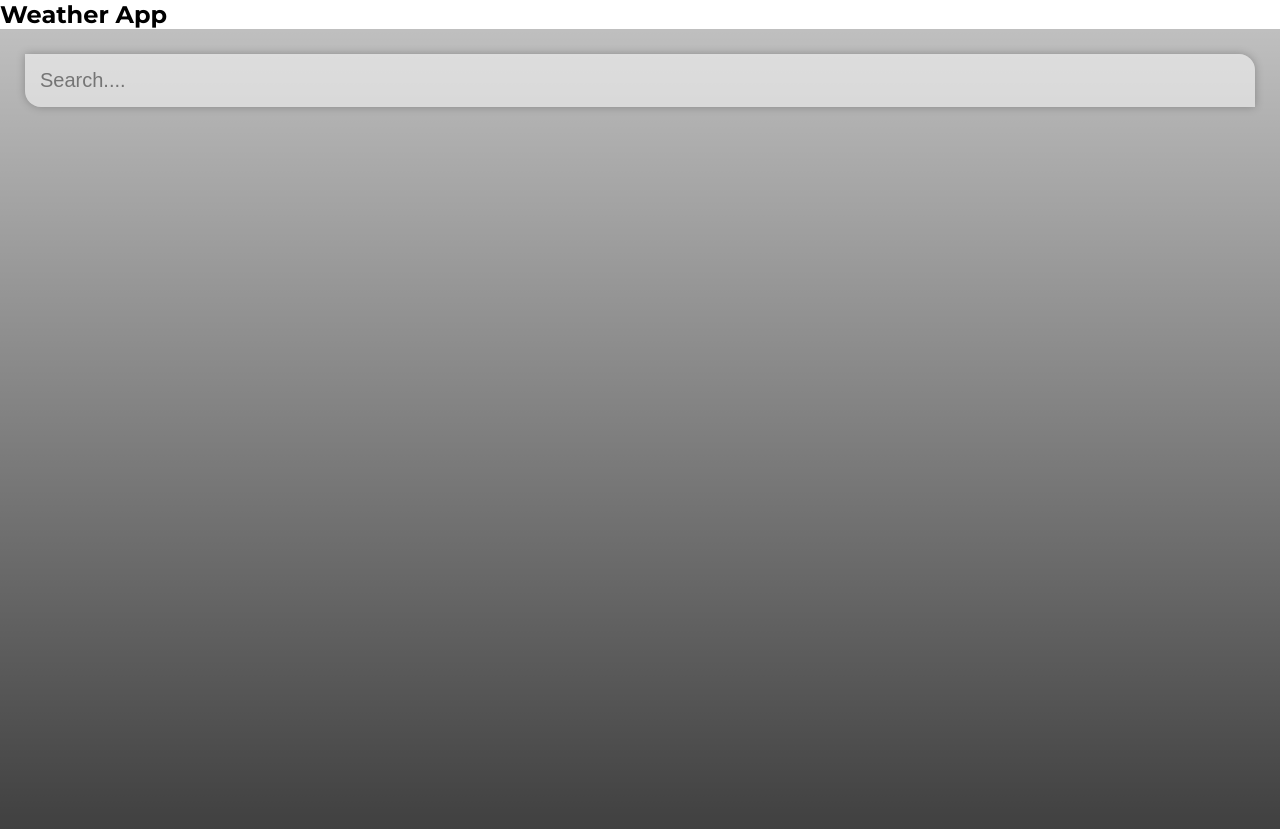
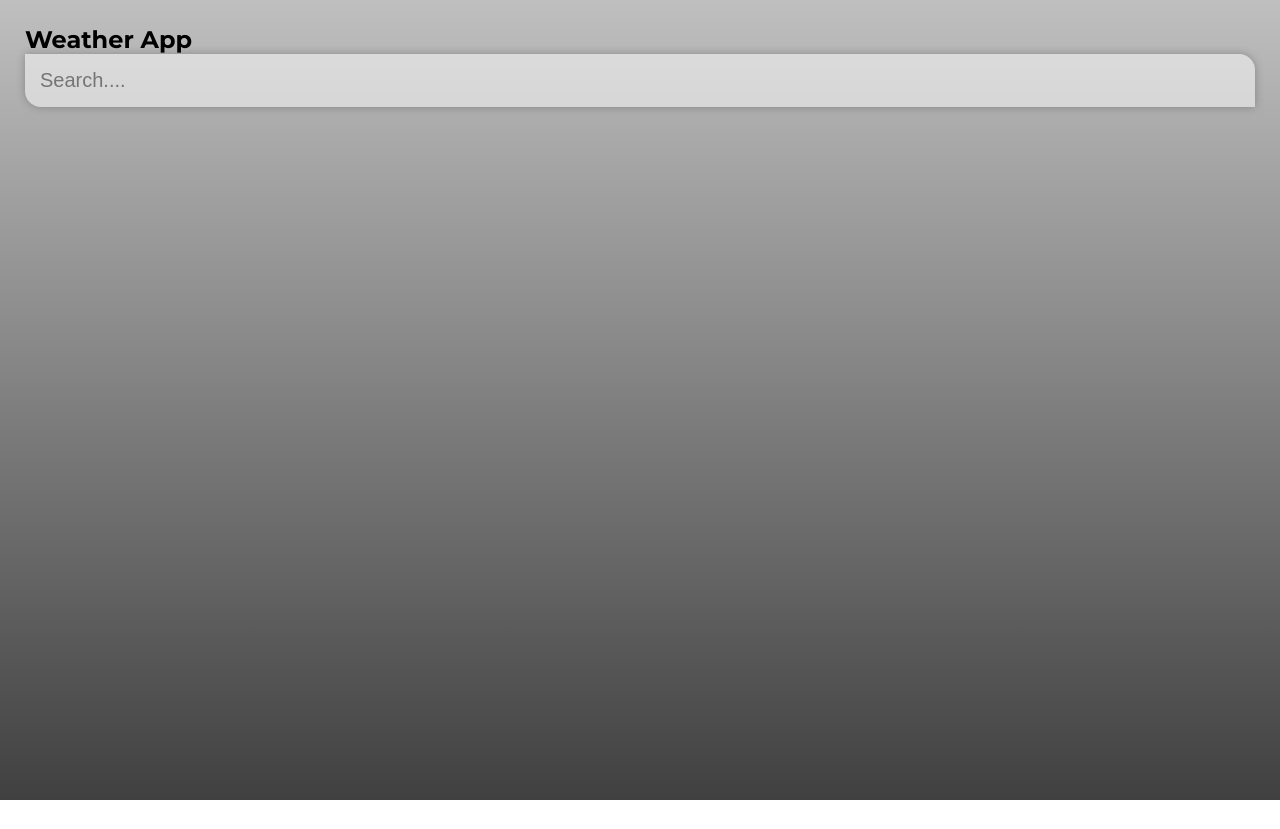
Before and after one commit to nasiruddin01/vue-weather, a Vue app: page / in a window 1280 px wide. After the commit the page ends 800 px from the top, so only its background shows below. Built offline with nearby package versions, Linux system fonts and the light colour scheme.

Commit message:
Update App.vue

```diff
--- a/src/App.vue
+++ b/src/App.vue
@@ -1,7 +1,7 @@
 <template>
   <div id="app">
-  <h2>Weather App</h2>
-    <main :class="{ 'warm' : isWarm }">
+      <main :class="{ 'warm' : isWarm }">
+      <h2>Weather App</h2>
       <div class="search-box">
         <input
           v-model="query"
```
